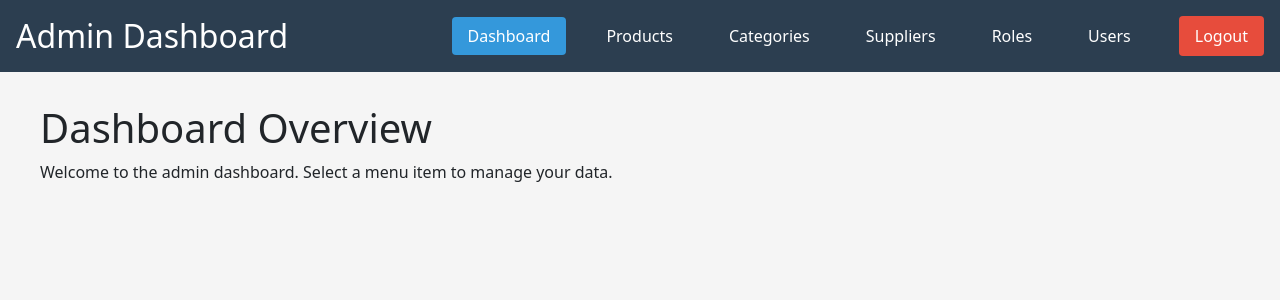
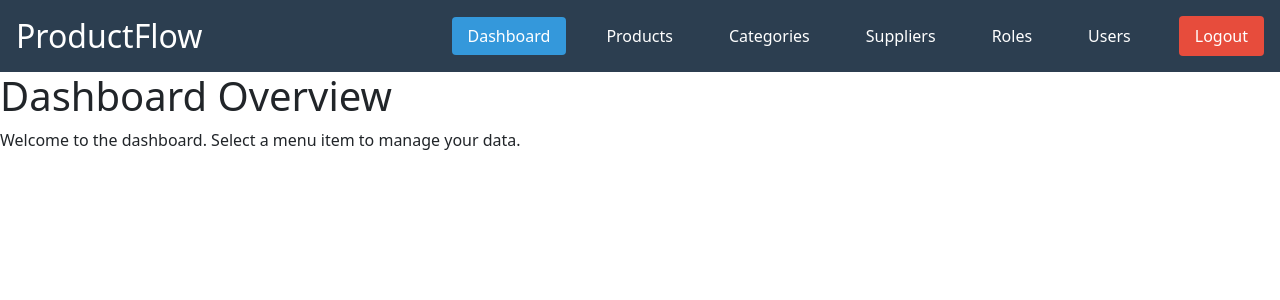
Before and after one commit to rezaoktaviansandyxx/Product-Management-System, a React (Create React App) app in the folder client/: page /dashboard in a window 1280 px wide. Shown: the top 300 px of the page. Built offline with nearby package versions, Linux system fonts and the light colour scheme; sample sign-in values are in the browser's storage.

Commit message:
Update Function token and Update dashboard with token

```diff
--- a/client/src/App.jsx
+++ b/client/src/App.jsx
@@ -9,6 +9,8 @@ import SupplierPage from './pages/dashboard/SupplierPage';
 import RolePage from './pages/dashboard/RolePage';
 import UserPage from './pages/dashboard/UserPage';
 
+import ProtectedRoute from './components/ProtectedRoute';
+
 function App() {
   return (
     <Router>
@@ -16,7 +18,14 @@ function App() {
         <Route path="/" element={<LandingPage />} />
         <Route path="/login" element={<LoginPage />} />
         <Route path="/register" element={<RegisterPage />} />
-        <Route path="/dashboard" element={<DashboardPage />}>
+        <Route
+          path="/dashboard"
+          element={
+            <ProtectedRoute>
+              <DashboardPage />
+            </ProtectedRoute>
+          }
+        >
           <Route index element={<DashboardContent />} />
           <Route path="products" element={<ProductPage />} />
           <Route path="categories" element={<CategoryPage />} />
--- a/client/src/components/DashboardNavbar.jsx
+++ b/client/src/components/DashboardNavbar.jsx
@@ -16,7 +16,7 @@ const DashboardNavbar = () => {
     if (token) {
       axios.defaults.headers.common['Authorization'] = `Bearer ${token}`;
     }
-  }, []);
+  });
 
   const handleLogout = async () => {
     await axios.post(AppConfig.API_URL + '/logout').then(() => {
@@ -43,7 +43,7 @@ const DashboardNavbar = () => {
   return (
     <nav className="dashboard-navbar">
       <div className="navbar-brand">
-        <h2>Admin Dashboard</h2>
+        <h2>ProductFlow</h2>
         <button className="mobile-menu-toggle" onClick={toggleMobileMenu}>
           {isMobileMenuOpen ? <FaTimes /> : <FaBars />}
         </button>
--- /dev/null
+++ b/client/src/components/ProtectedRoute.jsx
@@ -0,0 +1,13 @@
+import { Navigate } from 'react-router-dom';
+
+const ProtectedRoute = ({ children }) => {
+  const token = localStorage.getItem('token');
+
+  if (!token) {
+    return <Navigate to="/" replace />;
+  }
+
+  return children;
+};
+
+export default ProtectedRoute;
--- a/client/src/pages/DashboardPage.jsx
+++ b/client/src/pages/DashboardPage.jsx
@@ -1,7 +1,6 @@
 import React from 'react';
 import DashboardNavbar from '../components/DashboardNavbar';
 import { Outlet } from 'react-router-dom';
-import '../style/DashboardPage.css';
 
 const DashboardPage = () => {
   return (
@@ -17,9 +16,9 @@ const DashboardPage = () => {
 // Komponen untuk konten dashboard utama
 export function DashboardContent() {
   return (
-    <div className="dashboard-overview">
+    <div>
       <h1>Dashboard Overview</h1>
-      <p>Welcome to the admin dashboard. Select a menu item to manage your data.</p>
+      <p>Welcome to the dashboard. Select a menu item to manage your data.</p>
     </div>
   );
 }
--- a/client/src/pages/LandingPage.jsx
+++ b/client/src/pages/LandingPage.jsx
@@ -1,9 +1,28 @@
-import React from 'react';
+import React, { useEffect, useState } from 'react';
 import '../style/LandingPage.css';
 import { useNavigate } from 'react-router-dom';
+import axios from 'axios';
+import AppConfig from '../config/AppConfig';
 
 const LandingPage = () => {
     const navigate = useNavigate();
+    const token = localStorage.getItem('token');
+
+    const [user, setUser] = useState('');
+
+    useEffect(() => {
+        if (token) {
+            // Set authorization header
+            axios.defaults.headers.common['Authorization'] = `Bearer ${token}`;
+            // Fetch user data
+            fetchUser();
+        }
+    }, [navigate, token]);
+
+    const fetchUser = async () => {
+        const response = await axios.get(AppConfig.API_URL + '/me');
+        setUser(response.data);
+    };
 
     return (
         <div className="landing-wrapper">
@@ -14,8 +33,14 @@ const LandingPage = () => {
                     <span>ProductFlow</span>
                 </div>
                 <div className="navbar-buttons">
-                    <button onClick={() => navigate('/login')}>Login</button>
-                    <button onClick={() => navigate('/register')} className="register-btn">Register</button>
+                    {token ? (
+                        <h5 style={{fontWeight: 'bold'}}>Hi, {user.username} ({user.role_name})</h5>
+                    ) : (
+                        <>
+                            <button onClick={() => navigate('/login')}>Login</button>
+                            <button onClick={() => navigate('/register')} className="register-btn">Register</button>
+                        </>
+                    )}
                 </div>
             </nav>
 
@@ -29,8 +54,14 @@ const LandingPage = () => {
                         Collaborate, plan, and measure success — in one seamless platform.
                     </p>
                     <div className="hero-buttons">
-                        <button onClick={() => navigate('/login')} className="btn-primary">Get Started</button>
-                        <button onClick={() => navigate('/register')} className="btn-outline">Create Account</button>
+                        {token ? (
+                            <button onClick={() => navigate('/dashboard')} className="btn-primary">Dashboard</button>
+                        ) : (
+                            <>
+                                <button onClick={() => navigate('/login')} className="btn-primary">Get Started</button>
+                                <button onClick={() => navigate('/register')} className="btn-outline">Create Account</button>
+                            </>
+                        )}
                     </div>
                 </div>
                 <div className="hero-image">
--- a/client/src/pages/LoginPage.jsx
+++ b/client/src/pages/LoginPage.jsx
@@ -1,4 +1,4 @@
-import React, { useState } from 'react';
+import React, { useEffect, useState } from 'react';
 import { Link, useNavigate } from 'react-router-dom';
 import '../style/Login.css';
 import { FaEye, FaEyeSlash } from 'react-icons/fa';
@@ -19,6 +19,13 @@ const LoginPage = () => {
   const [showPassword, setShowPassword] = useState(false);
   const [apiError, setApiError] = useState('');
   const navigate = useNavigate();
+
+  useEffect(() => {
+    const token = localStorage.getItem("token");
+    if (token) {
+      navigate("/dashboard");
+    }
+  });
 
   const togglePasswordVisibility = () => {
     setShowPassword(!showPassword);
--- a/client/src/pages/RegisterPage.jsx
+++ b/client/src/pages/RegisterPage.jsx
@@ -23,8 +23,13 @@ const RegisterPage = () => {
   });
 
   useEffect(() => {
+    const token = localStorage.getItem("token");
+    if (token) {
+      navigate("/dashboard");
+    }
+
     fetchRoles();
-  }, []);
+  });
 
   const [apiError, setApiError] = useState('');
   const [roles, setRoles] = useState([]);
--- a/client/src/style/DashboardPage.css
+++ /dev/null
@@ -1,24 +0,0 @@
-.dashboard-container {
-    display: flex;
-    min-height: 100vh;
-    flex-direction: column;
-}
-
-.dashboard-content {
-    flex: 1;
-    padding: 2rem;
-    background-color: #f5f5f5;
-}
-
-.dashboard-overview {
-    max-width: 1200px;
-    margin: 0 auto;
-    width: 100%;
-}
-
-/* Responsive styles */
-@media (max-width: 768px) {
-    .dashboard-content {
-        padding: 1rem;
-    }
-}
```
Also changed, not shown: 1 other file (tests, documents, lock files or other folders).
